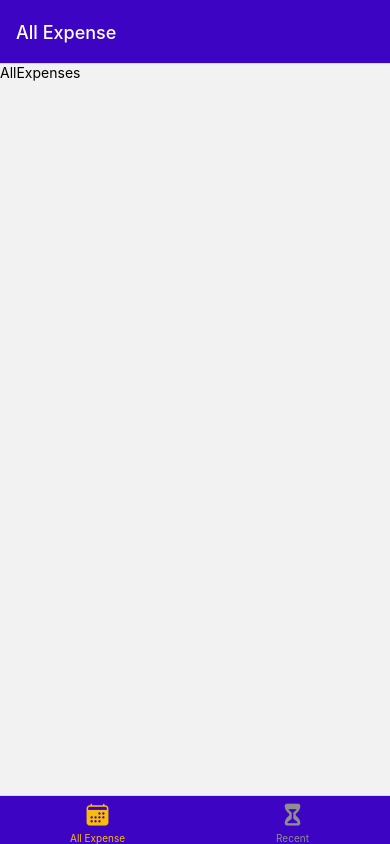
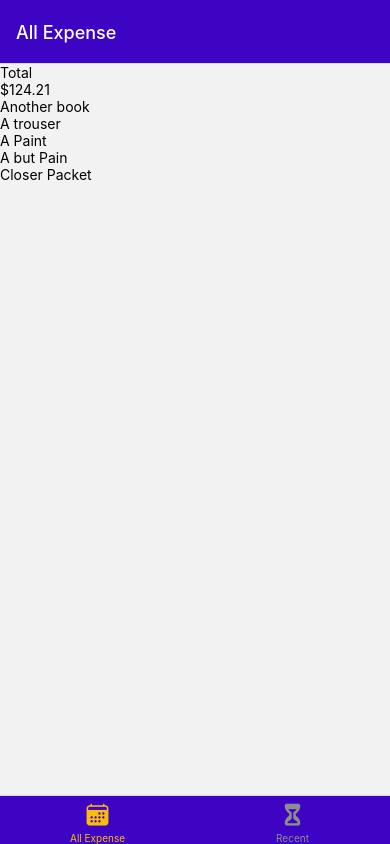
Before and after one commit to jsidd06/the-expense-tracker-app, a React Native app: screen /AllExpense in a window 390 px wide. Built offline with nearby package versions, Linux system fonts and the light colour scheme.

Commit message:
feat: add dummy expenses data

```diff
--- /dev/null
+++ b/src/components/ExpensesOutput/ExpensesList.js
@@ -0,0 +1,22 @@
+import { FlatList, StyleSheet, Text, View } from "react-native";
+import React from "react";
+
+const ExpensesList = ({ expenses }) => {
+  const renderItem = (itemData) => {
+    return <Text>{itemData.item.description}</Text>;
+  };
+
+  return (
+    <View>
+      <FlatList
+        data={expenses}
+        renderItem={renderItem}
+        keyExtractor={(item) => item.id}
+      />
+    </View>
+  );
+};
+
+export default ExpensesList;
+
+const styles = StyleSheet.create({});
--- /dev/null
+++ b/src/components/ExpensesOutput/ExpensesOutput.js
@@ -0,0 +1,53 @@
+import { StyleSheet, Text, View } from "react-native";
+import React from "react";
+import ExpensesList from "./ExpensesList";
+import ExpensesSummary from "./ExpensesSummary";
+
+const dummy_data = [
+  {
+    id: 1,
+    description: "Another book",
+    amount: 23.05,
+    date: new Date("2023-12-02"),
+  },
+  {
+    id: 2,
+    description: "A trouser",
+    amount: 3.05,
+    date: new Date("2022-12-02"),
+  },
+  {
+    id: 3,
+    description: "A Paint",
+    amount: 23.01,
+    date: new Date("2023-02-02"),
+  },
+  {
+    id: 4,
+    description: "A but Pain",
+    amount: 22.05,
+    date: new Date("2023-12-12"),
+  },
+  {
+    id: 5,
+    description: "Closer Packet",
+    amount: 53.05,
+    date: new Date("2021-12-02"),
+  },
+];
+
+const ExpensesOutput = ({ expenses, expensesPeriodName }) => {
+  return (
+    <View>
+      <ExpensesSummary
+        expenses={dummy_data}
+        expensesPeriodName={expensesPeriodName}
+      />
+      <ExpensesList expenses={dummy_data} />
+    </View>
+  );
+};
+
+export default ExpensesOutput;
+
+const styles = StyleSheet.create({});
--- /dev/null
+++ b/src/components/ExpensesOutput/ExpensesSummary.js
@@ -0,0 +1,18 @@
+import { StyleSheet, Text, View } from "react-native";
+import React from "react";
+
+const ExpensesSummary = ({ expenses, expensesPeriodName }) => {
+  const expensesSum = expenses?.reduce((sum, expenses) => {
+    return sum + expenses.amount;
+  }, 0);
+  return (
+    <View>
+      <Text>{expensesPeriodName}</Text>
+      <Text>${expensesSum?.toFixed(2)}</Text>
+    </View>
+  );
+};
+
+export default ExpensesSummary;
+
+const styles = StyleSheet.create({});
--- a/src/screens/AllExpenses.js
+++ b/src/screens/AllExpenses.js
@@ -1,12 +1,9 @@
-import { StyleSheet, Text, View } from "react-native";
+import { StyleSheet } from "react-native";
 import React from "react";
+import ExpensesOutput from "../components/ExpensesOutput/ExpensesOutput";
 
 const AllExpensesScreen = () => {
-  return (
-    <View>
-      <Text>AllExpenses</Text>
-    </View>
-  );
+  return <ExpensesOutput expensesPeriodName="Total" />;
 };
 
 export default AllExpensesScreen;
--- a/src/screens/RecentExpense.js
+++ b/src/screens/RecentExpense.js
@@ -1,12 +1,9 @@
 import { StyleSheet, Text, View } from "react-native";
 import React from "react";
+import ExpensesOutput from "../components/ExpensesOutput/ExpensesOutput";
 
 const RecentExpenseScreen = () => {
-  return (
-    <View>
-      <Text>RecentExpenseScreen</Text>
-    </View>
-  );
+  return <ExpensesOutput expensesPeriodName="Last 7 Days" />;
 };
 
 export default RecentExpenseScreen;
```
